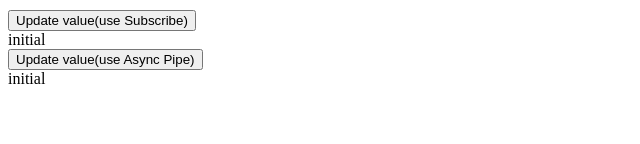
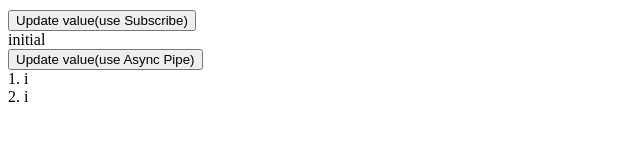
Before and after one commit to aratasashida/AngularStudy, an Angular app: page /study-rxjs in a window 1280 px wide. Shown: the part 156-300 px from the top of the page, without its empty margins (0-640 px from the left). Built offline with nearby package versions, Linux system fonts and the light colour scheme.

Commit message:
[WIP] Single State Streamに沿って実装

```diff
--- a/src/app/components/study-rxjs/asyncpipe/asyncpipe.component.html
+++ b/src/app/components/study-rxjs/asyncpipe/asyncpipe.component.html
@@ -1 +1,12 @@
-<div>{{value$ | async}}</div>
+<!--ng-containerタグはAngularのテンプレート内でだけ使える特殊なタグ。-->
+<!--テンプレート内で任意の範囲をブロック化するために使うが、DOMへレンダリングされるときには除去される-->
+<!--ng-ifやng-forのような構造ディレクティブを使うときによく用いられる-->
+<!--ngif-as構文はngifに渡された式の評価結果をテンプレート内で新しい変数に代入する機能-->
+<ng-container *ngIf="state$ | async as state; else nullState">
+    <div>1. {{state.value}}</div>
+    <div>2. {{state.value}}</div>
+</ng-container>
+
+<ng-template #nullState>
+    state is null
+</ng-template>
--- a/src/app/components/study-rxjs/asyncpipe/asyncpipe.component.ts
+++ b/src/app/components/study-rxjs/asyncpipe/asyncpipe.component.ts
@@ -1,17 +1,23 @@
-import { Component, OnInit } from '@angular/core';
-import { Observable } from 'rxjs';
+import { Component } from '@angular/core';
+import { combineLatest, Observable } from 'rxjs';
 import { DataService } from '../../../service/data.service';
 
+type State = {
+  value: any;
+};
 @Component({
   selector: 'app-asyncpipe',
   templateUrl: './asyncpipe.component.html',
   styleUrls: ['./asyncpipe.component.scss']
 })
 export class AsyncpipeComponent {
-  value$: Observable<any>;
+  // Single State Stream
+  readonly state$: Observable<State>;
 
   constructor(private dataService: DataService) {
-    this.value$ = this.dataService.valueChanges;
+    this.state$ = combineLatest(
+        [this.dataService.valueChanges], // 必要なストリームを合成する
+        ([value]) => ({ value }), // 配列からオブジェクトに変換する
+    );
   }
-
 }
```
